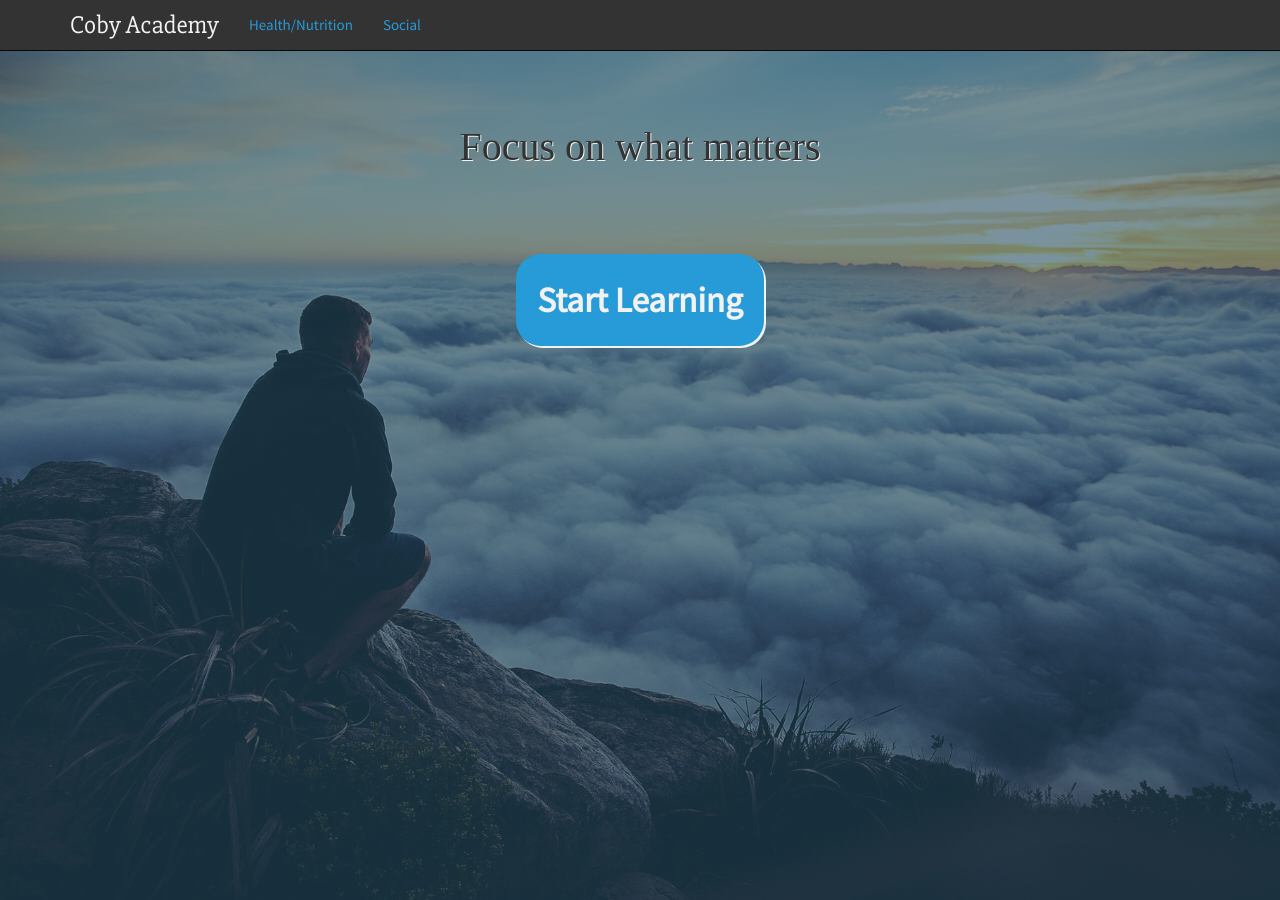
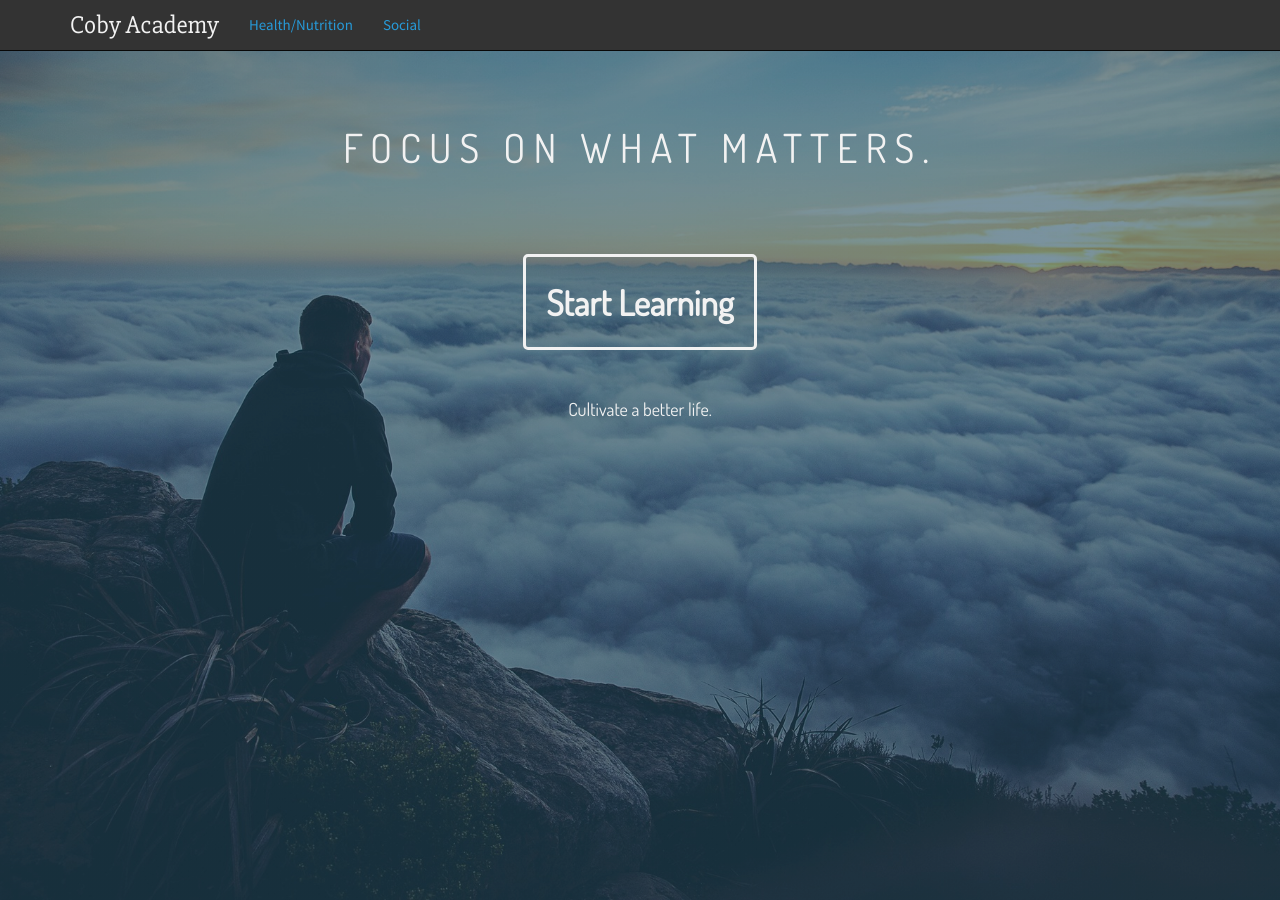
Before and after one commit to jloughran/CobyAcademy, a Jekyll site: the page built from index.html, in a window 1280 px wide. Built offline with Jekyll 4.4.1, drawn with Linux system fonts in a browser that asks for light colours; some web fonts are replaced.

Commit message:
made some more changes to the homepage

```diff
--- a/_includes/links.html
+++ b/_includes/links.html
@@ -1,4 +1,4 @@
 <link rel="stylesheet" type="text/css" href="/css/jquery.fullPage.css" />
 <link rel="stylesheet" type="text/css" href="/css/main.css" />
 <link href="https://maxcdn.bootstrapcdn.com/bootstrap/3.3.7/css/bootstrap.min.css" rel="stylesheet" integrity="sha384-BVYiiSIFeK1dGmJRAkycuHAHRg32OmUcww7on3RYdg4Va+PmSTsz/K68vbdEjh4u" crossorigin="anonymous">
-<link href="https://fonts.googleapis.com/css?family=Slabo+27px|Source+Sans+Pro|Suez+One" rel="stylesheet">
+<link href="https://fonts.googleapis.com/css?family=Slabo+27px|Source+Sans+Pro|Dosis" rel="stylesheet">
--- a/css/home.css
+++ b/css/home.css
@@ -30,25 +30,34 @@ h1.title-text {
 
 h2.home-text {
   margin-top: 75px;
-  text-shadow: 1px 1px #f2f2f2;
+  /*text-shadow: 1px 1px 1px #333;*/
+  color: #f2f2f2 !important;
+  letter-spacing: 8px;
+}
+
+h4.home-text {
+  margin-top: 50px;
+  color: #f2f2f2 !important;
 }
 
 a.start-learning {
   color: #f2f2f2;
-  background-color: #279AD8;
+  background-color: transparent;
+  border-style: solid;
+  border-color: #f2f2f2;
+  border-width: 3px;
   font-size: 3.5rem;
   padding: 20px;
-  border-radius: 25px;
-  font-family: 'Source Sans Pro', sans-serif;
+  border-radius: 5px;
+  font-family: 'Dosis', sans-serif;
   font-weight: bold;
   font-style: normal;
-  box-shadow: 2px 2px #f2f2f2;
   margin-top: 75px;
 }
 
 a.start-learning:hover {
   color: #f2f2f2;
-  background-color: #51a8d7;
+  background-color: rgba(#f2f2f2, 0.4);
 }
 
 span.emphasis {
--- a/css/main.css
+++ b/css/main.css
@@ -31,7 +31,7 @@ li.menu-link a {
 }
 
 h1, h2, h3, h4, h5 {
-  font-family: 'Suez One', serif !important;
+  font-family: 'Dosis', sans-serif !important;
 }
 
 h1 {
--- a/index.html
+++ b/index.html
@@ -2,6 +2,8 @@
 layout: home
 ---
 
-<h2 class="home-text">Focus on what matters</h2>
+<h2 class="home-text">FOCUS ON WHAT MATTERS.</h2>
 
 <a class="btn start-learning" href="#">Start Learning</a>
+
+<h4 class="home-text">Cultivate a better life.</h4>
```
Also changed, not shown: 5 other files.
